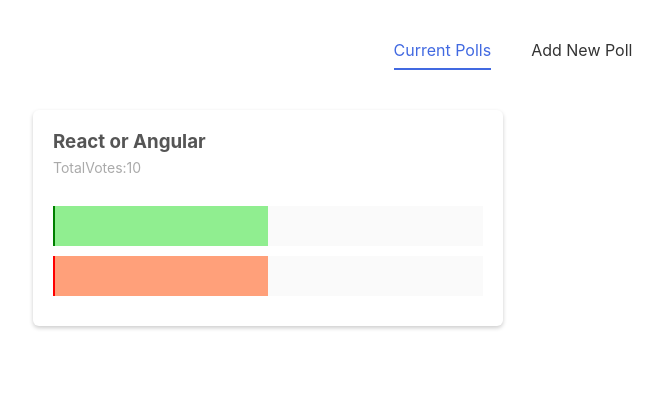
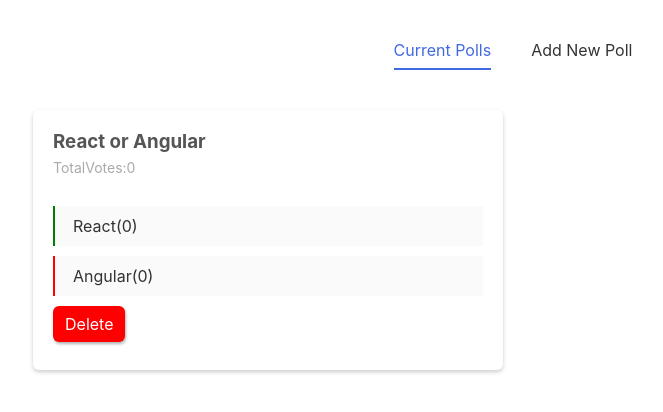
Before and after one commit to suseendharlal96/poll-svelte, a Svelte app: page / in a window 1280 px wide. Shown: the top 412 px of the page, without its empty margins (127-790 px from the left). Built offline with nearby package versions, Linux system fonts and the light colour scheme.

Commit message:
animations added

```diff
--- a/src/App.svelte
+++ b/src/App.svelte
@@ -5,33 +5,9 @@
 
   const items = ["Current Polls", "Add New Poll"];
   let activeItem = items[0];
-  let polls = [
-    {
-      id: 1,
-      ques: "React or Angular",
-      ansA: "React",
-      ansB: "Angular",
-      voteA: 5,
-      voteB: 5,
-    },
-  ];
 
-  const createPoll = ({ detail: poll }) => {
-    polls = [poll, ...polls];
+  const createPoll = () => {
     activeItem = items[0];
-    console.log(polls);
-  };
-
-  const castVote = ({ detail }) => {
-    console.log(detail);
-    const pollsCopy = [...polls];
-    const pollIndex = pollsCopy.findIndex((p) => p.id === detail.id);
-    if (detail.voteFor === "A") {
-      pollsCopy[pollIndex].voteA++;
-    } else {
-      pollsCopy[pollIndex].voteB++;
-    }
-    polls = pollsCopy;
   };
 </script>
 
@@ -48,7 +24,7 @@
     {activeItem}
     on:setActiveItem={({ detail }) => (activeItem = items[detail])} />
   {#if activeItem === items[0]}
-    <PollList {polls} on:castVote={castVote} />
+    <PollList />
   {:else}
     <PollForm on:createPoll={createPoll} />
   {/if}
--- a/src/components/PollDetail.svelte
+++ b/src/components/PollDetail.svelte
@@ -1,11 +1,42 @@
 <script>
-  import { createEventDispatcher } from "svelte";
-  const dispatch = createEventDispatcher();
+  import { polls } from "../store";
   import Card from "./shared/Card.svelte";
+  import Button from "./shared/Button.svelte";
+  import { tweened } from "svelte/motion";
+
   export let poll;
   $: totalVote = poll.voteA + poll.voteB;
-  $: percentA = (poll.voteA / totalVote) * 100 + "%";
-  $: percentB = (poll.voteB / totalVote) * 100 + "%";
+  $: percentA = (poll.voteA / totalVote) * 100 || 0;
+  $: percentB = (poll.voteB / totalVote) * 100 || 0;
+  const tweenA = tweened(0);
+  const tweenB = tweened(0);
+  $: tweenA.set(percentA);
+  $: tweenB.set(percentB);
+  console.log(tweenA);
+
+  const castVote = (id, option) => {
+    polls.update((currentPolls) => {
+      const pollsCopy = [...currentPolls];
+      const pollIndex = pollsCopy.findIndex((p) => p.id === id);
+      if (option === "A") {
+        pollsCopy[pollIndex].voteA++;
+      } else {
+        pollsCopy[pollIndex].voteB++;
+      }
+      return pollsCopy;
+    });
+  };
+
+  const deletePoll = (id) => {
+    console.log(id);
+    polls.update((currentPolls) => {
+      let pollsCopy = [...currentPolls];
+      console.log(pollsCopy);
+      pollsCopy = pollsCopy.filter((p) => p.id !== id);
+      console.log(pollsCopy);
+      return pollsCopy;
+    });
+  };
 </script>
 
 <style>
@@ -40,10 +71,12 @@
   .percent-a {
     border-left: 2px solid green;
     background-color: lightgreen;
+    /* transition: width 2s; */
   }
   .percent-b {
     border-left: 2px solid red;
     background-color: lightsalmon;
+    /* transition: width 2s; */
   }
 </style>
 
@@ -51,17 +84,18 @@
   <div class="poll">
     <h3>{poll.ques}</h3>
     <p>TotalVotes:{totalVote}</p>
-    <div
-      class="answer"
-      on:click={() => dispatch('castVote', { id: poll.id, voteFor: 'A' })}>
-      <div style=" width: {percentA}" class="percent percent-a" />
+    <div class="answer" on:click={() => castVote(poll.id, 'A')}>
+      <div style=" width: {$tweenA}%" class="percent percent-a" />
       <span>{poll.ansA}({poll.voteA})</span>
     </div>
-    <div
-      class="answer"
-      on:click={() => dispatch('castVote', { id: poll.id, voteFor: 'B' })}>
-      <div style=" width: {percentB}" class="percent percent-b" />
+    <div class="answer" on:click={() => castVote(poll.id, 'B')}>
+      <div style=" width: {$tweenB}%" class="percent percent-b" />
       <span>{poll.ansB}({poll.voteB})</span>
+    </div>
+    <div>
+      <Button type="secondary" on:click={() => deletePoll(poll.id)}>
+        Delete
+      </Button>
     </div>
   </div>
 </Card>
--- a/src/components/PollForm.svelte
+++ b/src/components/PollForm.svelte
@@ -1,4 +1,5 @@
 <script>
+  import { polls } from "../store";
   import { createEventDispatcher } from "svelte";
   const dispatch = createEventDispatcher();
   import Button from "./shared/Button.svelte";
@@ -14,7 +15,6 @@
   };
   let valid = true;
   const createPoll = () => {
-    console.log(form);
     valid = true;
     if (form.ques.trim() === "") {
       errors.ques = "Required Field";
@@ -35,8 +35,7 @@
       errors.ansB = "";
     }
     if (valid) {
-      console.log("valid");
-      const polls = {
+      const newPoll = {
         id: Math.random(),
         ques: form.ques,
         ansA: form.ansA,
@@ -44,7 +43,10 @@
         voteA: 0,
         voteB: 0,
       };
-      dispatch("createPoll", polls);
+      polls.update((currentPolls) => {
+        return [newPoll, ...currentPolls];
+      });
+      dispatch("createPoll");
     }
   };
 </script>
--- a/src/components/PollList.svelte
+++ b/src/components/PollList.svelte
@@ -1,6 +1,8 @@
 <script>
+  import { polls } from "../store";
+  import { fade, slide, scale } from "svelte/transition";
+  import { flip } from "svelte/animate";
   import PollDetail from "./PollDetail.svelte";
-  export let polls = [];
 </script>
 
 <style>
@@ -12,7 +14,9 @@
 </style>
 
 <div class="poll-list">
-  {#each polls as poll (poll.id)}
-    <PollDetail {poll} on:castVote/>
+  {#each $polls as poll (poll.id)}
+    <div in:fade out:scale|local animate:flip={{ duration: 500 }}>
+      <PollDetail {poll} />
+    </div>
   {/each}
 </div>
--- a/src/components/shared/Button.svelte
+++ b/src/components/shared/Button.svelte
@@ -25,6 +25,6 @@
   }
 </style>
 
-<button class={type} class:flat>
+<button class={type} class:flat on:click>
   <slot />
 </button>
--- /dev/null
+++ b/src/store.js
@@ -0,0 +1,12 @@
+import { writable } from "svelte/store";
+
+export const polls = writable([
+  {
+    id: 1,
+    ques: "React or Angular",
+    ansA: "React",
+    ansB: "Angular",
+    voteA: 0,
+    voteB: 0,
+  },
+]);
```
